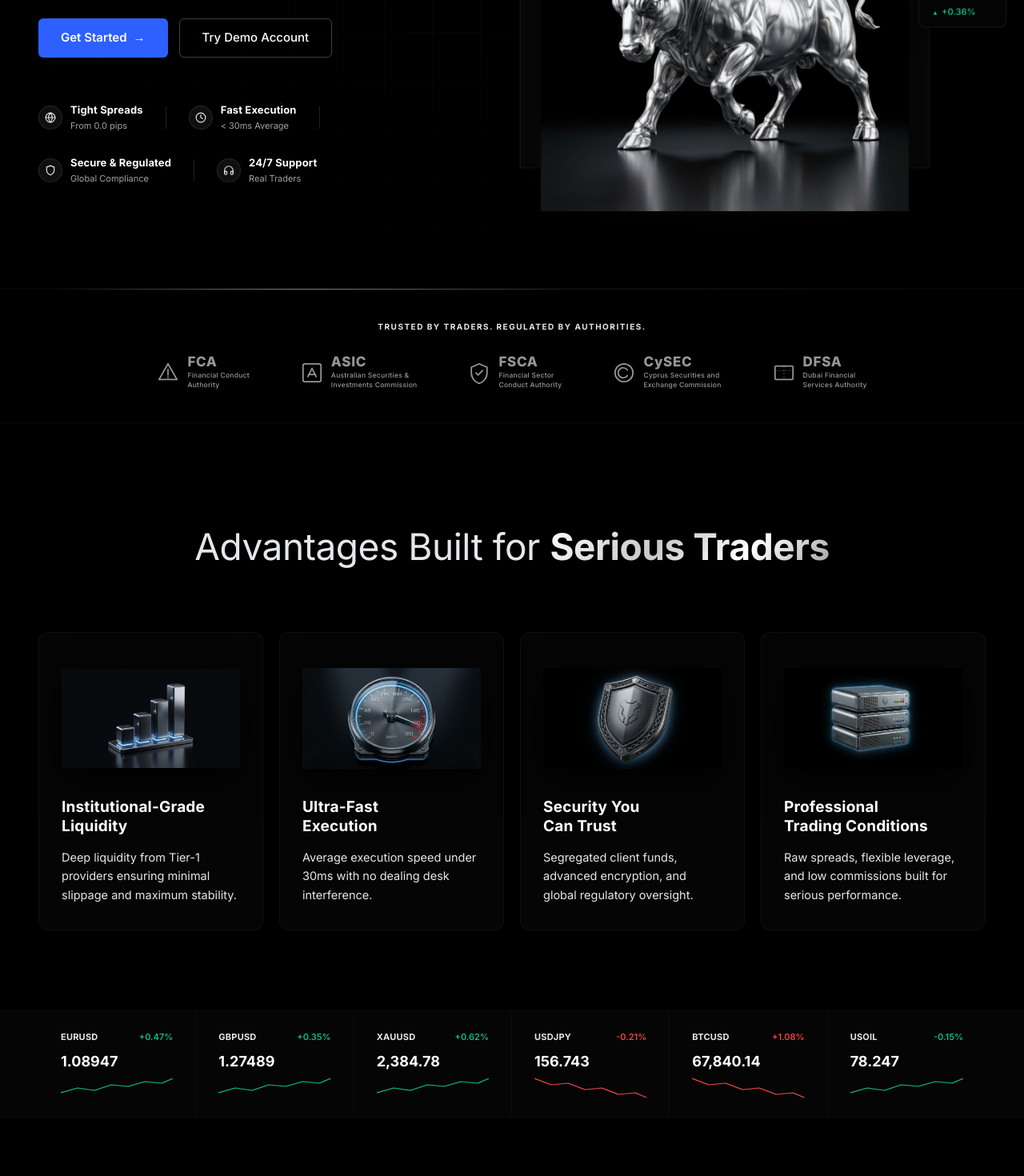
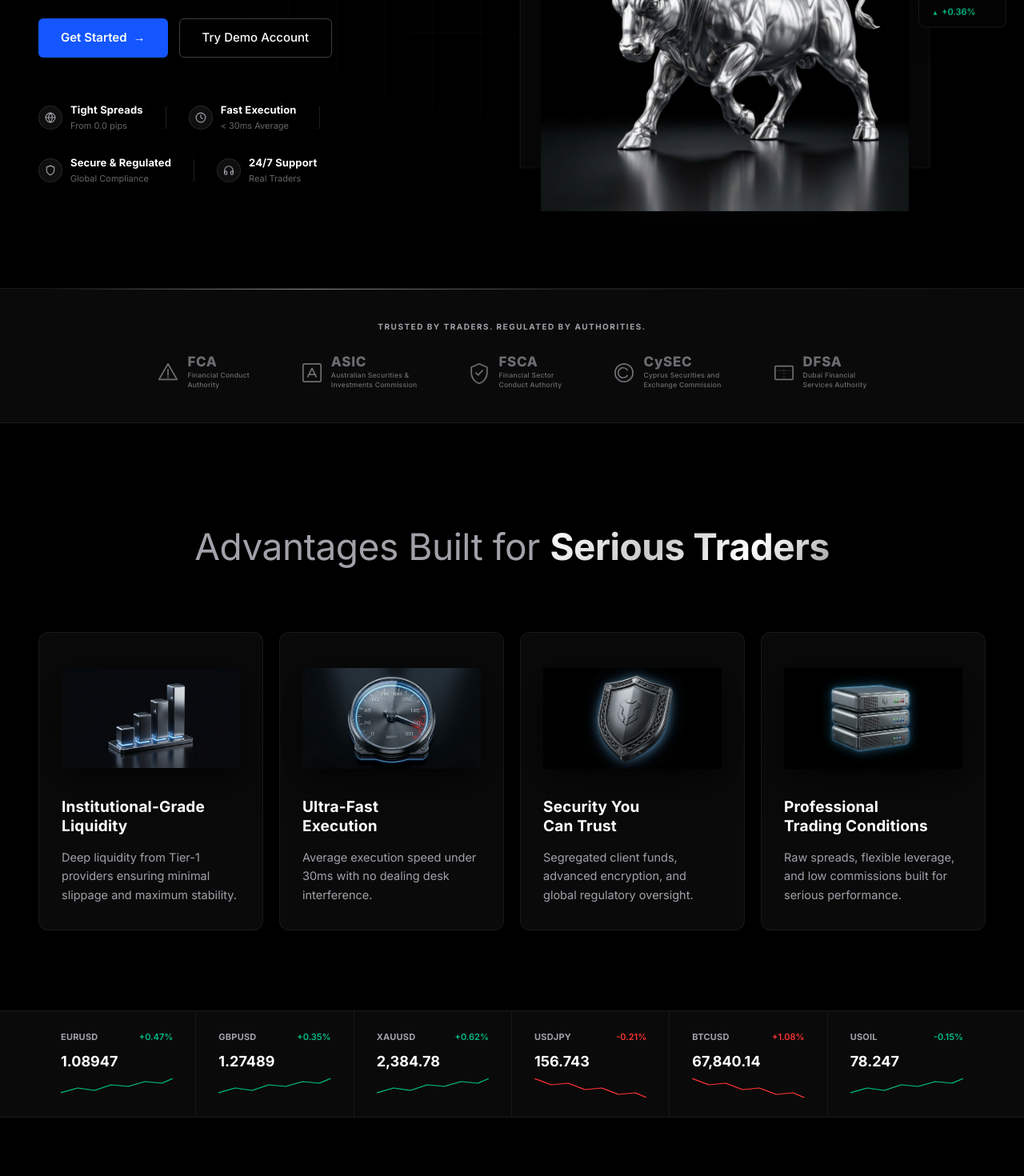
Before and after one commit to saimadeel894-boop/Vertex-Markets, a Next.js app: page / in a window 1280 px wide. Shown: the part 440-1910 px from the top of the page at 80% size. Built offline with nearby package versions, Linux system fonts and the light colour scheme.

Commit message:
style: final color correction audit v3 - pixel-perfect institutional palette sync

```diff
--- a/app/globals.css
+++ b/app/globals.css
@@ -6,12 +6,12 @@
 
 :root {
   --bg: #000000;
-  --card: #050505;
-  --border: rgba(255,255,255,0.04);
-  --blue: #2d60ff;
-  --green: #10b981;
-  --red: #ef4444;
-  --muted: #e5e7eb;
+  --card: #0a0a0a;
+  --border: rgba(255,255,255,0.06);
+  --blue: #1456ff;
+  --green: #00c087;
+  --red: #ff3333;
+  --muted: #a1a1aa;
 }
 
 *, *::before, *::after { box-sizing: border-box; margin: 0; padding: 0; }
@@ -37,7 +37,7 @@ h1, h2, h3, h4 {
   font-family: 'Inter', sans-serif;
 }
 
-::selection { background: #2d60ff; color: #fff; }
+::selection { background: #1456ff; color: #fff; }
 
 ::-webkit-scrollbar { width: 4px; }
 ::-webkit-scrollbar-track { background: #000; }
@@ -80,14 +80,14 @@ h1, h2, h3, h4 {
 .btn-solid {
   display: inline-flex; align-items: center; gap: 8px;
   padding: 16px 32px;
-  background: #2d60ff; color: #fff;
+  background: #1456ff; color: #fff;
   border-radius: 6px; font-weight: 600; text-decoration: none;
   transition: all 0.3s ease;
   position: relative; overflow: hidden;
 }
 .btn-solid:hover {
   transform: scale(1.03);
-  box-shadow: 0 0 30px rgba(45,96,255,0.25);
+  box-shadow: 0 0 30px rgba(20,86,255,0.25);
 }
 .btn-solid::after {
   content: ''; position: absolute; top: 0; left: -100%; width: 50%; height: 100%;
@@ -124,7 +124,7 @@ h1, h2, h3, h4 {
 .nav-link:hover { color: #fff; }
 .nav-link::after {
   content: ''; position: absolute; bottom: 0; left: 0;
-  width: 0%; height: 2px; background: #2d60ff;
+  width: 0%; height: 2px; background: #1456ff;
   transition: width 0.3s ease;
 }
 .nav-link:hover::after { width: 100%; }
--- a/components/Advantages.tsx
+++ b/components/Advantages.tsx
@@ -69,9 +69,9 @@ function TiltCard({ ad, index }: { ad: typeof ads[0], index: number }) {
           rotateX,
           rotateY,
           transformStyle: 'preserve-3d',
-          background: '#050505',
+          background: '#0a0a0a',
           border: '1px solid',
-          borderColor: isHovered ? 'rgba(255,255,255,0.20)' : 'rgba(255,255,255,0.04)',
+          borderColor: isHovered ? 'rgba(255,255,255,0.25)' : 'rgba(255,255,255,0.06)',
           boxShadow: isHovered ? '0 30px 60px rgba(0,0,0,0.7), 0 0 40px rgba(255,255,255,0.03)' : 'none',
           borderRadius: 12,
           padding: '32px 28px',
@@ -155,7 +155,7 @@ function TiltCard({ ad, index }: { ad: typeof ads[0], index: number }) {
         <p
           style={{
             fontSize: 14.5,
-            color: '#e5e7eb',
+            color: '#a1a1aa',
             lineHeight: 1.6,
             transform: 'translateZ(20px)',
           }}
@@ -180,7 +180,7 @@ export default function Advantages() {
           style={{ textAlign: 'center', marginBottom: 72 }}
         >
           <h2 style={{ fontSize: 'clamp(32px, 4vw, 46px)', fontWeight: 400, color: '#fff', letterSpacing: '-0.01em' }}>
-            <span style={{ color: '#e5e7eb', fontWeight: 400 }}>Advantages Built for </span>
+            <span style={{ color: '#a1a1aa', fontWeight: 400 }}>Advantages Built for </span>
             <span
               style={{
                 fontWeight: 700,
--- a/components/Hero.tsx
+++ b/components/Hero.tsx
@@ -104,7 +104,7 @@ export default function Hero() {
               initial={{ opacity: 0, y: 30 }}
               animate={{ opacity: 1, y: 0 }}
               transition={{ duration: 0.8, ease, delay: 0.12 }}
-              style={{ fontSize: 17, color: '#e5e7eb', lineHeight: 1.65, maxWidth: 460, marginBottom: 40 }}
+              style={{ fontSize: 17, color: '#a1a1aa', lineHeight: 1.65, maxWidth: 460, marginBottom: 40 }}
             >
               Professional trading conditions, institutional-grade technology, and deep liquidity across global markets.
             </motion.p>
@@ -311,14 +311,14 @@ function Stat({ icon, title, sub }: { icon: React.ReactNode; title: string; sub:
         display: 'flex',
         alignItems: 'center',
         justifyContent: 'center',
-        color: '#e5e7eb',
+        color: '#a1a1aa',
         flexShrink: 0,
       }}>
         {icon}
       </div>
       <div>
         <div style={{ fontSize: 13, fontWeight: 700, color: '#fff', whiteSpace: 'nowrap', letterSpacing: '0.01em' }}>{title}</div>
-        <div style={{ fontSize: 11, color: '#a1a1aa', whiteSpace: 'nowrap', marginTop: 2 }}
+        <div style={{ fontSize: 11, color: '#666666', whiteSpace: 'nowrap', marginTop: 2 }}
           dangerouslySetInnerHTML={{ __html: sub }}
         />
       </div>
@@ -376,9 +376,9 @@ function PriceChip({ top, left, right, symbol, price, change, up, delay, tz }: a
         minWidth: 110,
       }}
     >
-      <div style={{ fontSize: 10, color: '#e5e7eb', letterSpacing: '0.05em', fontWeight: 600 }}>{symbol}</div>
+      <div style={{ fontSize: 10, color: '#a1a1aa', letterSpacing: '0.05em', fontWeight: 600 }}>{symbol}</div>
       <div style={{ fontSize: 15, fontWeight: 700, color: '#fff' }}>{display}</div>
-      <div style={{ fontSize: 11, fontWeight: 600, color: up ? '#10b981' : '#ef4444', display: 'flex', alignItems: 'center', gap: 4 }}>
+      <div style={{ fontSize: 11, fontWeight: 600, color: up ? '#00c087' : '#ff3333', display: 'flex', alignItems: 'center', gap: 4 }}>
         <span style={{ fontSize: 8 }}>{up ? '▲' : '▼'}</span> {change}
       </div>
     </motion.div>
--- a/components/Platforms.tsx
+++ b/components/Platforms.tsx
@@ -49,7 +49,7 @@ export default function Platforms() {
             <motion.div
               variants={{ hidden: { opacity: 0, x: 40 }, show: { opacity: 1, x: 0, transition: { duration: 0.8, ease } } }}
               style={{
-                color: '#2d60ff',
+                color: '#1456ff',
                 fontSize: 12,
                 fontWeight: 700,
                 letterSpacing: '0.22em',
@@ -78,7 +78,7 @@ export default function Platforms() {
             {/* Description */}
             <motion.p
               variants={{ hidden: { opacity: 0, x: 40 }, show: { opacity: 1, x: 0, transition: { duration: 0.8, ease } } }}
-              style={{ fontSize: 16, color: '#e5e7eb', lineHeight: 1.6, marginBottom: 40, maxWidth: 480 }}
+              style={{ fontSize: 16, color: '#a1a1aa', lineHeight: 1.6, marginBottom: 40, maxWidth: 480 }}
             >
               Experience next-level trading on our advanced platforms. Available on web, desktop, and mobile.
             </motion.p>
@@ -148,8 +148,8 @@ function PlatformRow({ icon, title, sub }: { icon: React.ReactNode; title: strin
         width: 40,
         height: 40,
         borderRadius: 8,
-        background: 'rgba(255,255,255,0.03)',
-        border: '1px solid rgba(255,255,255,0.04)',
+        background: 'rgba(255,255,255,0.05)',
+        border: '1px solid rgba(255,255,255,0.06)',
         display: 'flex',
         alignItems: 'center',
         justifyContent: 'center',
@@ -160,7 +160,7 @@ function PlatformRow({ icon, title, sub }: { icon: React.ReactNode; title: strin
       </div>
       <div>
         <div style={{ fontSize: 15, fontWeight: 600, color: '#fff', letterSpacing: '0.01em' }}>{title}</div>
-        <div style={{ fontSize: 13, color: '#a1a1aa', marginTop: 2 }}>{sub}</div>
+        <div style={{ fontSize: 13, color: '#666666', marginTop: 2 }}>{sub}</div>
       </div>
     </motion.div>
   )
--- a/components/Ticker.tsx
+++ b/components/Ticker.tsx
@@ -41,7 +41,7 @@ export default function Ticker() {
   }, [])
 
   return (
-    <div style={{ background: '#050505', borderTop: '1px solid rgba(255,255,255,0.04)', borderBottom: '1px solid rgba(255,255,255,0.04)' }}>
+    <div style={{ background: '#0a0a0a', borderTop: '1px solid rgba(255,255,255,0.06)', borderBottom: '1px solid rgba(255,255,255,0.06)' }}>
       <div className="container-padded" style={{ maxWidth: 1440, margin: '0 auto' }}>
         <div style={{ display: 'grid', gridTemplateColumns: 'repeat(auto-fit, minmax(180px, 1fr))', gap: 0 }}>
           {pairs.map((p, i) => (
@@ -57,15 +57,15 @@ function TickerCell({ p, i, flash, total }: any) {
   return (
     <div style={{
       display: 'flex', flexDirection: 'column', gap: 10,
-      borderRight: i < total - 1 ? '1px solid rgba(255,255,255,0.03)' : 'none',
+      borderRight: i < total - 1 ? '1px solid rgba(255,255,255,0.06)' : 'none',
       padding: '24px 28px',
       background: flash ? 'rgba(255,255,255,0.03)' : 'transparent',
       transition: 'background 0.4s ease',
       position: 'relative'
     }}>
       <div style={{ display: 'flex', justifyContent: 'space-between', alignItems: 'center' }}>
-        <span style={{ fontSize: 11, fontWeight: 700, color: '#e5e7eb', letterSpacing: '0.02em' }}>{p.symbol}</span>
-        <span style={{ fontSize: 11, fontWeight: 600, color: p.up ? '#10b981' : '#ef4444' }}>{p.change}</span>
+        <span style={{ fontSize: 11, fontWeight: 700, color: '#a1a1aa', letterSpacing: '0.02em' }}>{p.symbol}</span>
+        <span style={{ fontSize: 11, fontWeight: 600, color: p.up ? '#00c087' : '#ff3333' }}>{p.change}</span>
       </div>
 
       <div style={{ height: 24, display: 'flex', alignItems: 'center' }}>
@@ -85,7 +85,7 @@ function TickerCell({ p, i, flash, total }: any) {
       <svg width="100%" height="24" viewBox="0 0 100 24" preserveAspectRatio="none">
         <motion.path
           d={p.up ? 'M0,18 L15,12 L30,15 L45,8 L60,10 L75,4 L90,6 L100,0' : 'M0,0 L15,8 L30,6 L45,14 L60,12 L75,20 L90,18 L100,24'}
-          stroke={p.up ? '#10b981' : '#ef4444'}
+          stroke={p.up ? '#00c087' : '#ff3333'}
           strokeWidth="1.2"
           fill="none"
           strokeLinecap="round"
--- a/components/TrustBar.tsx
+++ b/components/TrustBar.tsx
@@ -60,10 +60,10 @@ const regulators = [
 export default function TrustBar() {
   return (
     <section style={{
-      background: '#000000',
+      background: '#0a0a0a',
       padding: '40px 0',
-      borderTop: '1px solid rgba(255,255,255,0.03)',
-      borderBottom: '1px solid rgba(255,255,255,0.03)',
+      borderTop: '1px solid rgba(255,255,255,0.06)',
+      borderBottom: '1px solid rgba(255,255,255,0.06)',
       position: 'relative',
     }}>
       <div className="shimmer-line" />
@@ -72,7 +72,7 @@ export default function TrustBar() {
         <div style={{
           fontSize: 10,
           fontWeight: 700,
-          color: '#e5e7eb',
+          color: '#a1a1aa',
           letterSpacing: '0.15em',
           textTransform: 'uppercase',
           textAlign: 'center',
@@ -108,23 +108,23 @@ export default function TrustBar() {
                 alignItems: 'center',
                 gap: 10,
                 cursor: 'default',
-                color: '#e5e7eb',
+                color: '#a1a1aa',
                 flexShrink: 0,
               }}
             >
               {/* Icon */}
-              <div style={{ color: '#e5e7eb', flexShrink: 0 }}>
+              <div style={{ color: '#a1a1aa', flexShrink: 0 }}>
                 {r.icon}
               </div>
               {/* Text stack */}
               <div>
-                <div style={{ fontSize: 17, fontWeight: 800, color: '#e5e7eb', letterSpacing: '0.04em', lineHeight: 1 }}>
+                <div style={{ fontSize: 17, fontWeight: 800, color: '#a1a1aa', letterSpacing: '0.04em', lineHeight: 1 }}>
                   {r.abbr}
                 </div>
                 <div style={{
                   fontSize: 8.5,
                   fontWeight: 500,
-                  color: '#e5e7eb',
+                  color: '#a1a1aa',
                   letterSpacing: '0.03em',
                   lineHeight: 1.4,
                   whiteSpace: 'pre-line',
--- a/tailwind.config.js
+++ b/tailwind.config.js
@@ -13,17 +13,17 @@ module.exports = {
         brand: {
           bg:      '#000000',
           section: '#000000',
-          card:    '#050505',
-          primary: '#2d60ff',
-          muted:   '#e5e7eb',
-          subtle:  '#a1a1aa',
-          silver:  '#f5f5f7',
+          card:    '#0a0a0a',
+          primary: '#1456ff',
+          muted:   '#a1a1aa',
+          subtle:  '#666666',
+          silver:  '#e5e7eb',
         },
-        positive: '#10b981',
-        negative: '#ef4444',
+        positive: '#00c087',
+        negative: '#ff3333',
       },
       borderColor: {
-        DEFAULT: 'rgba(255,255,255,0.04)',
+        DEFAULT: 'rgba(255,255,255,0.06)',
       },
     },
   },
```
Also changed, not shown: components/CTABanner.tsx (+5 -5 lines), components/Footer.tsx (+9 -9 lines).
